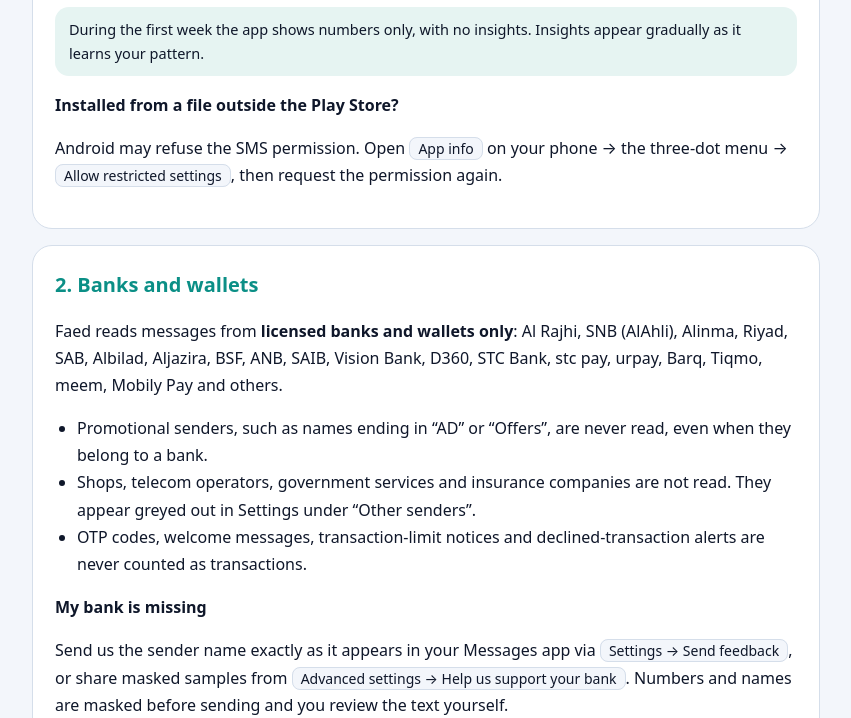
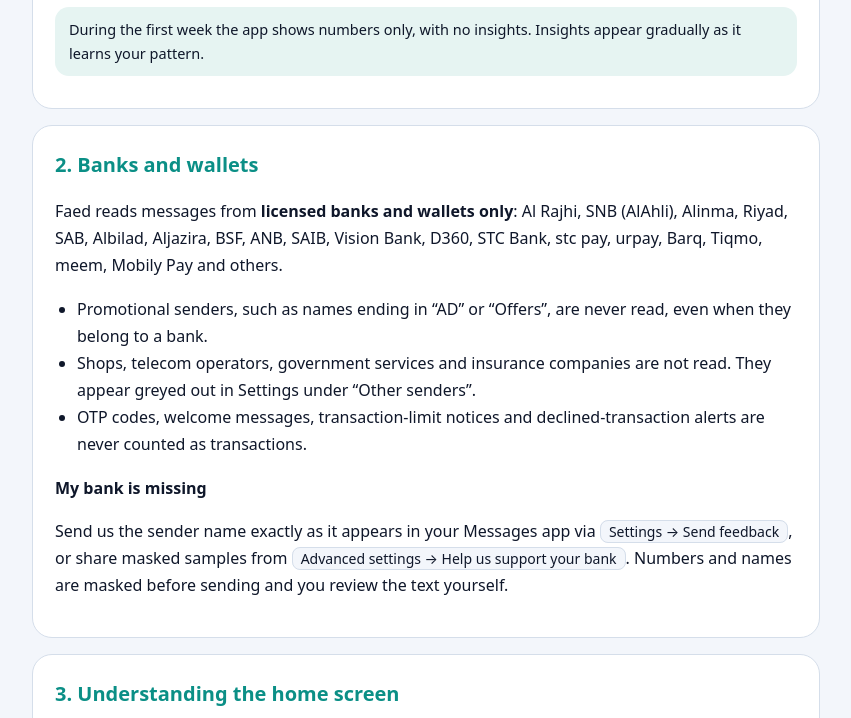
Before and after one commit to waleedklis/faed-site, a plain HTML site: page en/guides/index.html in a window 1280 px wide. Shown: the part 2921-3639 px from the top of the page, without its empty margins (214-1065 px from the left). Drawn offline with Linux system fonts and the light colour scheme.

Commit message:
Guides (English): Play edition only

```diff
--- a/en/guides/index.html
+++ b/en/guides/index.html
@@ -172,8 +172,6 @@ figure{margin:14px 0 0}figcaption{color:var(--mut);font-size:13px;margin-top:8px
 <li><b>Bank messages.</b> Read the short explanation, tap “Got it, allow reading SMS”, then pick the banks and wallets you want read. Tap <kbd>Start</kbd>.</li>
 </ol>
 <div class="tip">During the first week the app shows numbers only, with no insights. Insights appear gradually as it learns your pattern.</div>
-<h3>Installed from a file outside the Play Store?</h3>
-<p>Android may refuse the SMS permission. Open <kbd>App info</kbd> on your phone → the three-dot menu → <kbd>Allow restricted settings</kbd>, then request the permission again.</p>
 </section>
 
 <section class="card" id="banks">
@@ -255,7 +253,7 @@ figure{margin:14px 0 0}figcaption{color:var(--mut);font-size:13px;margin-top:8px
 <h2>9. Backup and moving between devices</h2>
 <p>Your data lives on your phone only. From <kbd>Settings → Backup → Save a copy</kbd> you get a file containing transactions, categories, balances and all settings. On the new device choose <kbd>Restore your backup and skip setup</kbd> on the first screen.</p>
 <p>When you move to a new phone with Android's “copy apps &amp; data”, the app's data travels with it (on some manufacturers' phones this may not work, so keep a backup before moving). Nothing is copied to any cloud.</p>
-<div class="tip">The Play Store edition and the direct-download edition are separate apps, each with its own data. Move between them with a backup and do not use both at once.</div>
+
 </section>
 
 <section class="card" id="privacy">
```
